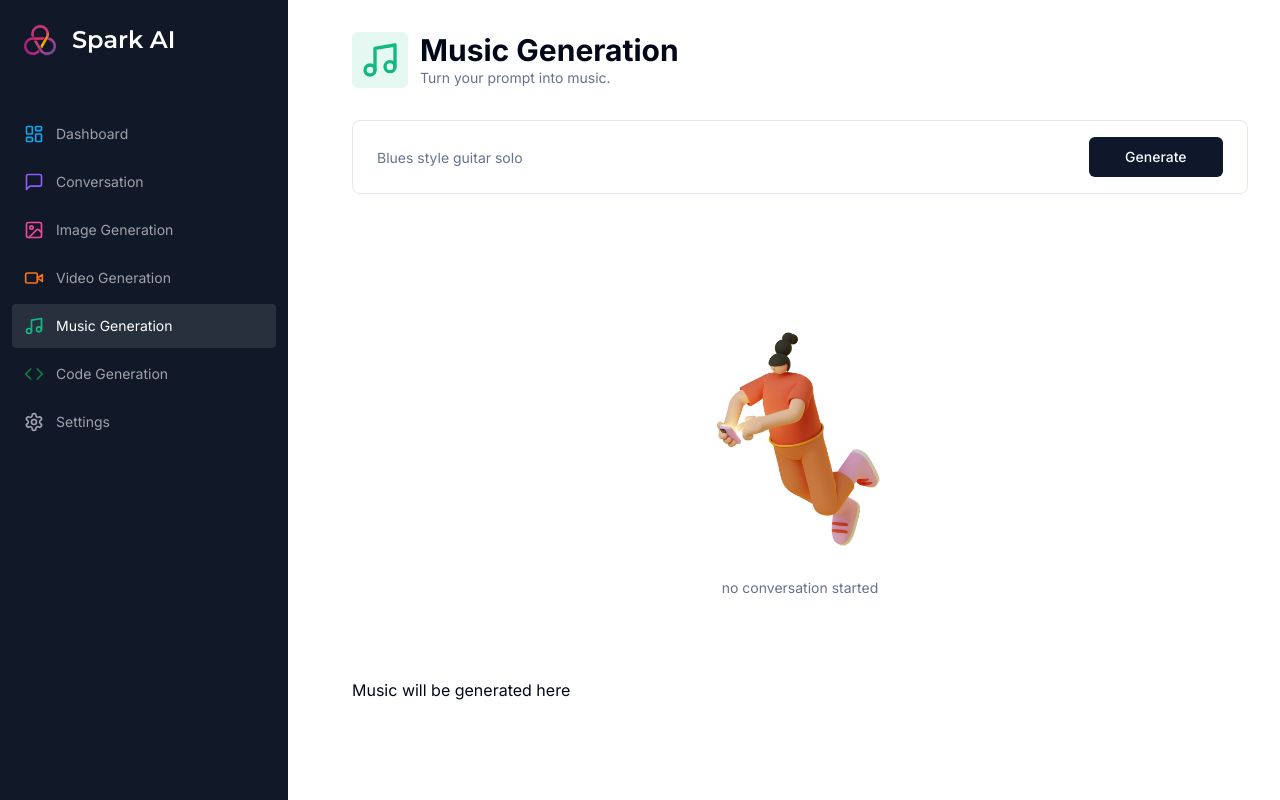
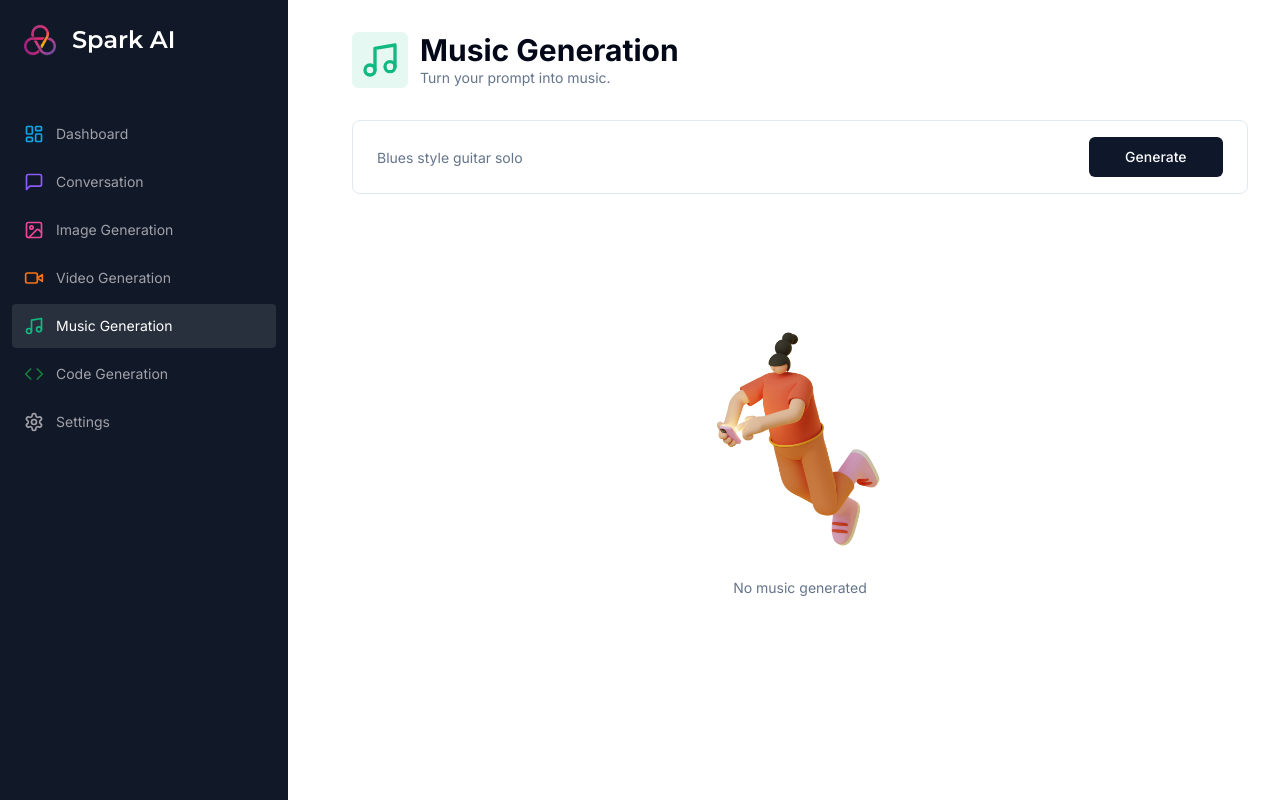
Before and after one commit to gkinghorn3/Spark-AI-, a Next.js app in the folder spark/: page /music in a window 1280 px wide. Built offline with nearby package versions, Linux system fonts and the light colour scheme.

Commit message:
music generation route created using Replicate

```diff
--- a/spark/app/(dashboard)/(routes)/dashboard/page.tsx
+++ b/spark/app/(dashboard)/(routes)/dashboard/page.tsx
@@ -1,4 +1,5 @@
 "use client";
+
 
 import { useRouter } from "next/navigation";
 
@@ -44,6 +45,8 @@ const tools = [
 
 export default function DashboardPage() {
 
+
+
   const router = useRouter();
 
   return (
--- a/spark/app/(dashboard)/(routes)/music/constants.ts
+++ b/spark/app/(dashboard)/(routes)/music/constants.ts
@@ -1,5 +1,5 @@
 import * as z from "zod";
 
 export const formSchema = z.object({
-  prompt: z.string().min(1, { message: "Prompt is required" }),
+  prompt: z.string().min(1, { message: "Music prompt is required" }),
 });
--- a/spark/app/(dashboard)/(routes)/music/page.tsx
+++ b/spark/app/(dashboard)/(routes)/music/page.tsx
@@ -8,7 +8,7 @@ import { Music } from "lucide-react";
 import { useForm } from "react-hook-form";
 import { zodResolver } from "@hookform/resolvers/zod";
 import { useRouter } from "next/navigation";
-import { cn } from "@/lib/utils";
+
 
 import { Form, FormControl, FormField, FormItem } from "@/components/ui/form";
 import { formSchema } from "./constants";
@@ -20,17 +20,13 @@ import { useState } from "react";
 
 import Empty from "@/components/empty"
 import Loader from "@/components/loader"
-import UserAvatar from "@/components/user-avatar";
-import BotAvatar from "@/components/bot-avatar";
-import OpenAI from "openai";
-import { ChatCompletionMessageParam } from "openai/resources/index.mjs";
 
 
 
 
 export default function MusicPage() {
   const router = useRouter()
-  const [messages, setMessages] = useState<OpenAI.Chat.ChatCompletionMessageParam[]>([]);
+  const [music, setMusic] = useState<string>();
 
 
   const form = useForm<z.infer<typeof formSchema>>({
@@ -45,18 +41,11 @@ export default function MusicPage() {
 
   const onSubmit = async (values: z.infer<typeof formSchema>) => {
     try {
-      const userMessage: ChatCompletionMessageParam = {
-        role: "user",
-        content: values.prompt,
-      }
-      const newMessages = [...messages, userMessage]
+      setMusic(undefined)
 
-      const response = await axios.post('/api/conversation', {
-        messages: newMessages,
-      });
+      const response = await axios.post('/api/music', values)
 
-      setMessages((current) => [...current, userMessage, response.data])
-
+      setMusic(response.data.audio)
       form.reset()
     } catch (error: any) {
         // TODO: open pro Modal
@@ -110,12 +99,14 @@ export default function MusicPage() {
                   <Loader />
               </div>
             )}
-            {messages.length === 0 && !isLoading && (
-              <Empty label="no conversation started" />
+            {!music && !isLoading && (
+              <Empty label="No music generated" />
             )}
-            <div>
-              Music will be generated here
-            </div>
+            {music && (
+              <audio controls className='w-full mt-8'>
+                <source src={music} />
+              </audio>
+            )}
           </div>
 
         </div>
--- a/spark/app/(landing page)/page.tsx
+++ b/spark/app/(landing page)/page.tsx
@@ -1,9 +1,22 @@
+'use client';
+import { useUser } from '@clerk/nextjs'
+
+import Link from 'next/link';
+import { useRouter } from 'next/navigation';
+
 import { Button } from '@/components/ui/button'
-import Link from 'next/link';
 
 
 
 const LandingPage = () => {
+
+const { user } = useUser()
+const Router = useRouter()
+
+if (user) {
+  Router.push('/dashboard')
+}
+
  return (
    <>
        <p>landing page</p>
--- /dev/null
+++ b/spark/app/api/music/route.ts
@@ -0,0 +1,36 @@
+import { auth } from "@clerk/nextjs";
+import { NextResponse } from "next/server";
+import Replicate from "replicate";
+
+const replicate = new Replicate({
+  auth: process.env.REPLICATE_API_KEY,
+});
+
+export async function POST(req: Request) {
+  try {
+    const { userId } = auth();
+    const body = await req.json();
+    const { prompt } = body;
+
+    if (!userId) {
+      return new NextResponse("Unauthorized", { status: 401 });
+    }
+
+    if (!prompt) {
+      return new NextResponse("A prompt is required", { status: 400 });
+    }
+
+    const response = await replicate.run(
+      "riffusion/riffusion:8cf61ea6c56afd61d8f5b9ffd14d7c216c0a93844ce2d82ac1c9ecc9c7f24e05",
+      {
+        input: {
+          prompt_a: prompt,
+        },
+      }
+    );
+    return NextResponse.json(response);
+  } catch (error) {
+    console.log("[MUSIC_ERROR]", error);
+    return new NextResponse("internal error", { status: 500 });
+  }
+}
--- a/spark/package.json
+++ b/spark/package.json
@@ -26,6 +26,7 @@
     "react-dom": "^18",
     "react-hook-form": "^7.48.2",
     "react-markdown": "^9.0.1",
+    "replicate": "^0.25.1",
     "tailwind-merge": "^2.0.0",
     "tailwindcss-animate": "^1.0.7",
     "zod": "^3.22.4"
```
Also changed, not shown: 1 other file (tests, documents, lock files or other folders).
